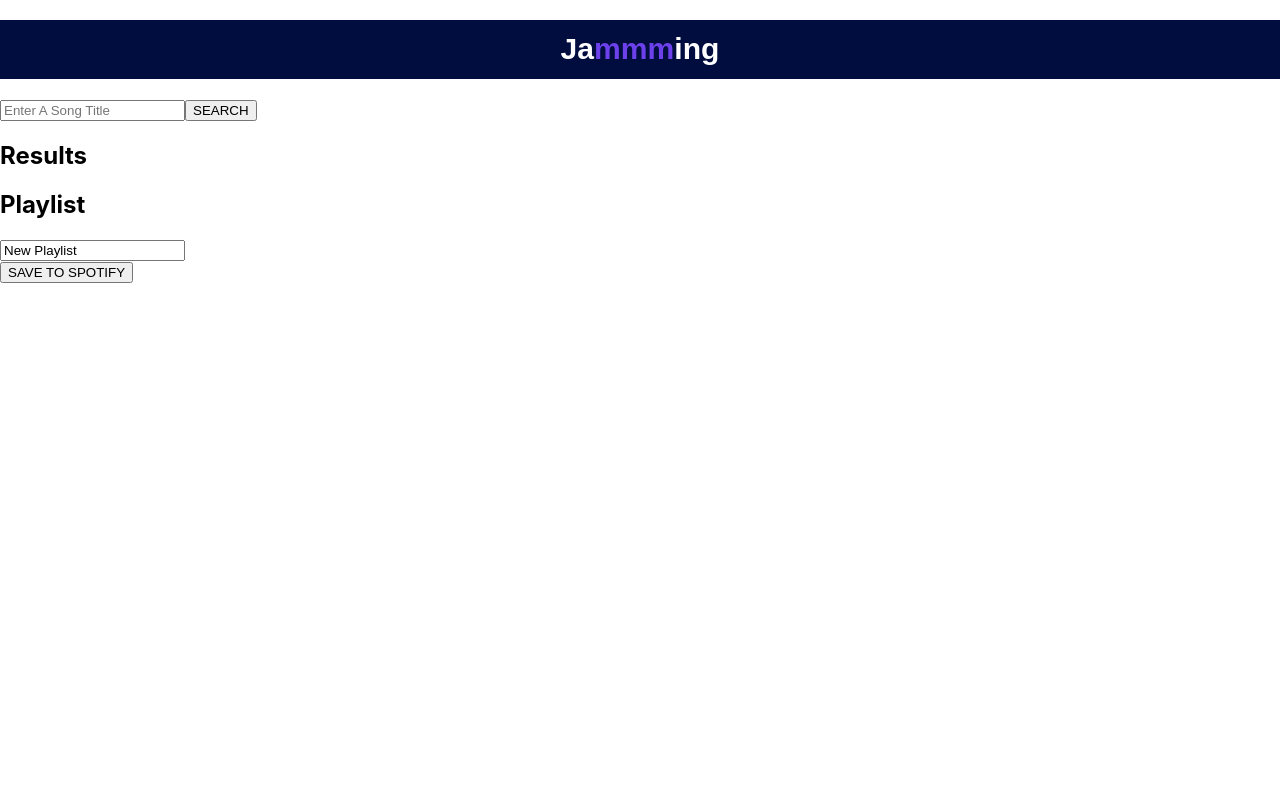
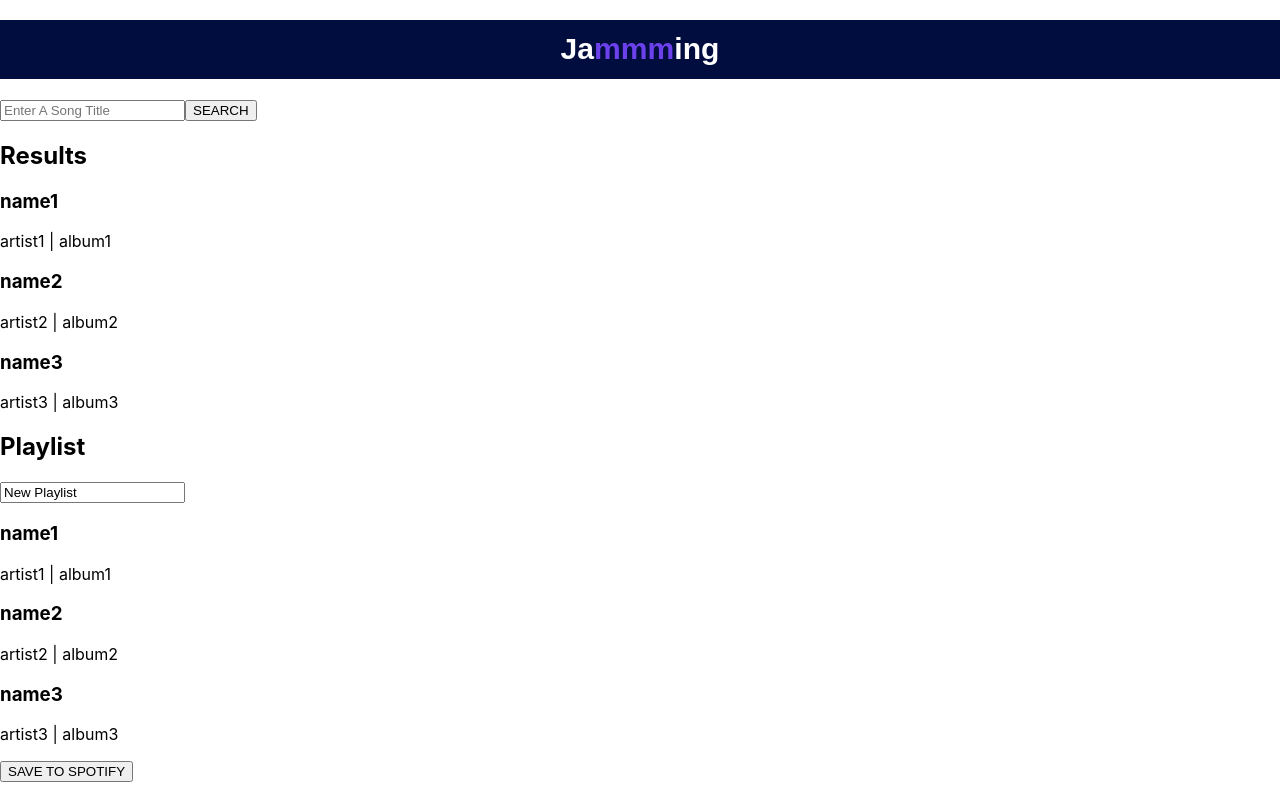
Before and after one commit to Pavelko007/jammming, a React (Create React App) app: page / in a window 1280 px wide. Built offline with nearby package versions, Linux system fonts and the light colour scheme.

Commit message:
Implement Track Listing in The Component Tree

```diff
--- a/src/components/App/App.js
+++ b/src/components/App/App.js
@@ -1,10 +1,17 @@
-import React from "react";
+import React, { useState } from "react";
 import "./App.css";
 import SearchBar from "../SearchBar/SearchBar";
 import SearchResults from "../SearchResults/SearchResults";
 import Playlist from "../Playlist/Playlist";
 
+const arr = [{ name: "name1", artist: "artist1", album: "album1", id: 1 },
+{ name: "name2", artist: "artist2", album: "album2", id: 2 },
+{ name: "name3", artist: "artist3", album: "album3", id: 3 }];
+
 function App() {
+  const [searchResults, setSearchResults] = useState(arr);
+  const [playlistTracks, setPlaylistTracks] = useState(arr);
+
   return (
     <div>
       <h1>
@@ -13,8 +20,8 @@ function App() {
       <div className="App">
         <SearchBar />
         <div>
-          <SearchResults/>
-          <Playlist/>
+          <SearchResults searchResults={searchResults}/>
+          <Playlist playlistTracks={playlistTracks}/>
         </div>
       </div>
     </div>
--- a/src/components/Playlist/Playlist.js
+++ b/src/components/Playlist/Playlist.js
@@ -6,7 +6,7 @@ const Playlist = (props) => {
         <div>
             <h2>Playlist</h2>
             <input defaultValue={"New Playlist"} />
-            <TrackList />
+            <TrackList tracks={props.playlistTracks}/>
             <button >SAVE TO SPOTIFY</button>
         </div>
     )
--- a/src/components/SearchResults/SearchResults.js
+++ b/src/components/SearchResults/SearchResults.js
@@ -5,7 +5,7 @@ const SearchResults = (props) => {
     return (
         <div>
             <h2>Results</h2>
-            <TrackList />
+            <TrackList tracks={props.searchResults}/>
         </div>
     )
 };
--- a/src/components/Track/Track.js
+++ b/src/components/Track/Track.js
@@ -0,0 +1,14 @@
+import React from "react";
+
+const Track = (props) => {
+  return (
+    <div >
+      <div >
+        <h3>{props.track.name}</h3>
+        <p>{props.track.artist} | {props.track.album}</p>
+      </div>
+    </div>
+  )
+};
+
+export default Track;
--- a/src/components/Tracklist/Tracklist.js
+++ b/src/components/Tracklist/Tracklist.js
@@ -1,11 +1,15 @@
 import React from "react";
+import Track from "../Track/Track";
 
 const TrackList = (props) => {
-    return (
-        <div>
-            {/* <!-- You will add a map method that renders a set of Track components  --> */}
-        </div>
-    )
+  return (
+    <div>
+      {props.tracks.map(track => {
+        return <Track key={track.id} track={track} />
+      })}
+
+    </div>
+  )
 };
 
 export default TrackList;
```
